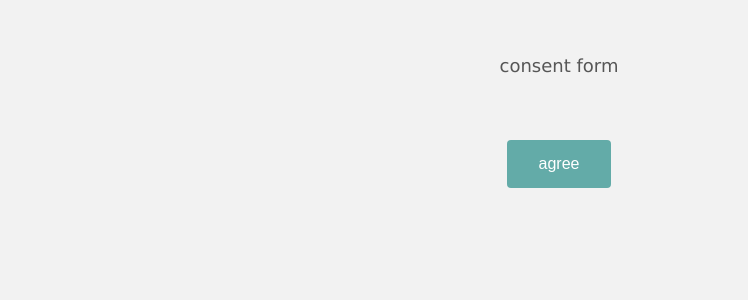
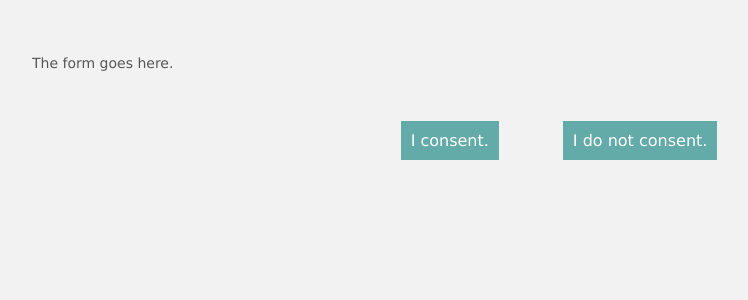
Before and after one commit to saeliddp/fate_webapp, a Django app: page / in a window 1280 px wide. Shown: the part 56-356 px from the top of the page, without its empty margins (81-829 px from the left). Run offline with Django 3.2, Linux system fonts and the light colour scheme; parts of the project's set-up code (start-up, migrations or seed data) failed here and were passed over.

Commit message:
add consent and demopgraphics pages

```diff
--- a/version2/templates/version2/consent.html
+++ b/version2/templates/version2/consent.html
@@ -10,11 +10,10 @@
   color: #63aba8;
   font-family: "verdana";
 }
-p {
+.description {
 	font-family: "verdana";
 	color: #565656;
-	text-align: center;
-	font-size: 18px;
+	font-size: 14px;
 	margin-top: 50px;
 	margin-left: 100px;
 	margin-right: 100px;
@@ -28,34 +27,29 @@ div {
 a {
 	text-align: center;
 	font-family: "verdana";
-}
-.button {
+    margin-left: 30px;
+    margin-right: 30px;
     background-color: #63aba8;
-    border: none;
     color: white;
-    padding: 15px 32px;
-    text-align: center;
     text-decoration: none;
-    display: inline-block;
-    font-size: 16px;
-    margin: 4px 2px;
-    cursor: pointer;
-    border-radius: 4px;
-}
-.button:hover {
-    background-color: #4d8583;
+    padding: 10px;
 }
 </style>
+
+<title>F.A.T.E. Project</title>
 </head>
 <body style="background-color: #f2f2f2">
+
 <h1 class="header">Consent Form</h1>
+
 <div>
-<p>consent form</p>
+	<p class="description">The form goes here.</p>
 </div>
-<div style="text-align:center">
-<form action="demographics/" id="to_demographics">
-  <input type="submit" value="agree" class="button">
-</form>
+
+<div style="text-align: center">
+    <a href="demographics.html">I consent.</a>
+    <a href="#!">I do not consent.</a>
 </div>
+
 </body>
 </html>
```
Also changed, not shown: version2/templates/version2/demographics.html (+79 -5 lines).
